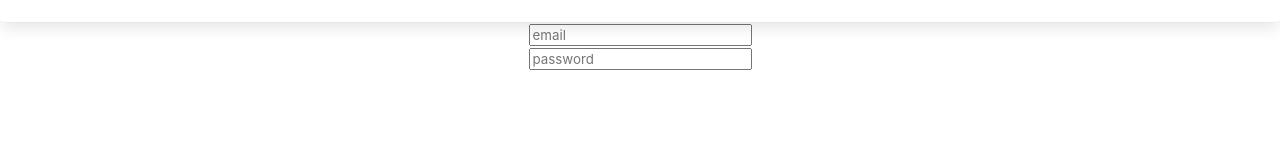
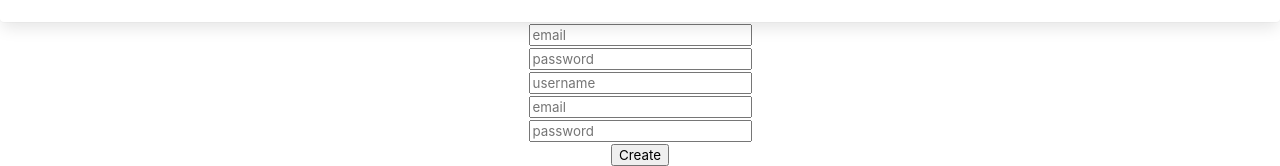
Before and after one commit to house4ya/house4ya-api, a React (Create React App) app in the folder house4ya-web/: page / in a window 1280 px wide. Shown: the part 1165-1331 px from the top of the page. Before the commit the page ends 1235 px from the top, so only its background shows below. Built offline with nearby package versions, Linux system fonts and the light colour scheme.

Commit message:
feat/basic register form added

```diff
--- a/house4ya-web/src/App.js
+++ b/house4ya-web/src/App.js
@@ -3,6 +3,7 @@ import './App.css';
 import NavBar from './misc/NavBar';
 import Card from './components/Cards';
 import Login from './components/login';
+import Register from './components/Register';
 
 function App() {
   return (
@@ -11,6 +12,7 @@ function App() {
           <NavBar />
           <Card />
           <Login />
+          <Register />
         </div>
 
     </div>
--- /dev/null
+++ b/house4ya-web/src/components/Register.js
@@ -0,0 +1,27 @@
+import React, { Component } from 'react'
+
+class Register extends Component {
+  constructor(props){
+    super(props)
+  }
+
+  render() {
+    return(
+      <div>
+        <div>
+          <input type="text" placeholder="username" />
+        </div>
+        <div>
+          <input type="email" placeholder="email" />
+        </div>
+        <div>
+          <input type="password" placeholder="password" />
+        </div>
+
+        <button>Create</button>
+      </div>
+    )
+  }
+}
+
+export default Register
```
